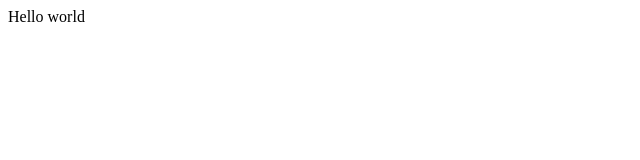
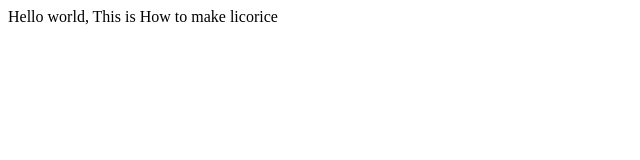
Before and after one commit to PiePTECH/Recipe-Project, a plain HTML site: page index.html in a window 1280 px wide. Shown: the whole page, without its empty margins (0-640 px from the left). Drawn offline with Linux system fonts and the light colour scheme.

Commit message:
First Body

```diff
--- a/index.html
+++ b/index.html
@@ -7,6 +7,7 @@
     <link href="style.css" rel="stylesheet" type="text/css" />
   </head>
   <body>
-    Hello world
+    Hello world,
   </body>
 </html>
+This is How to make licorice
```
Also changed, not shown: script.js (deleted).
